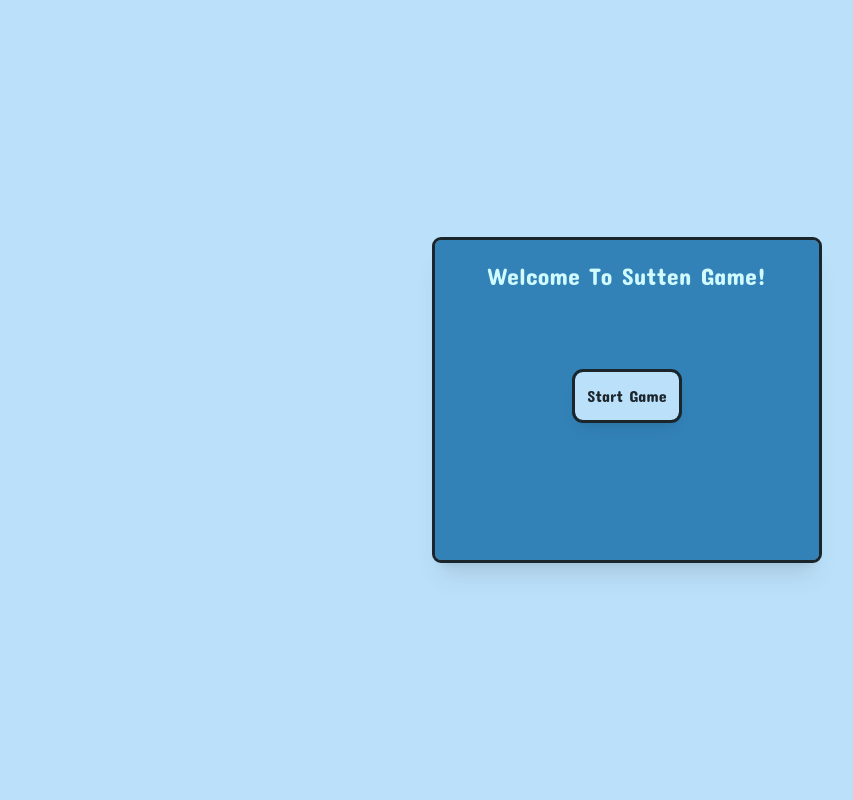
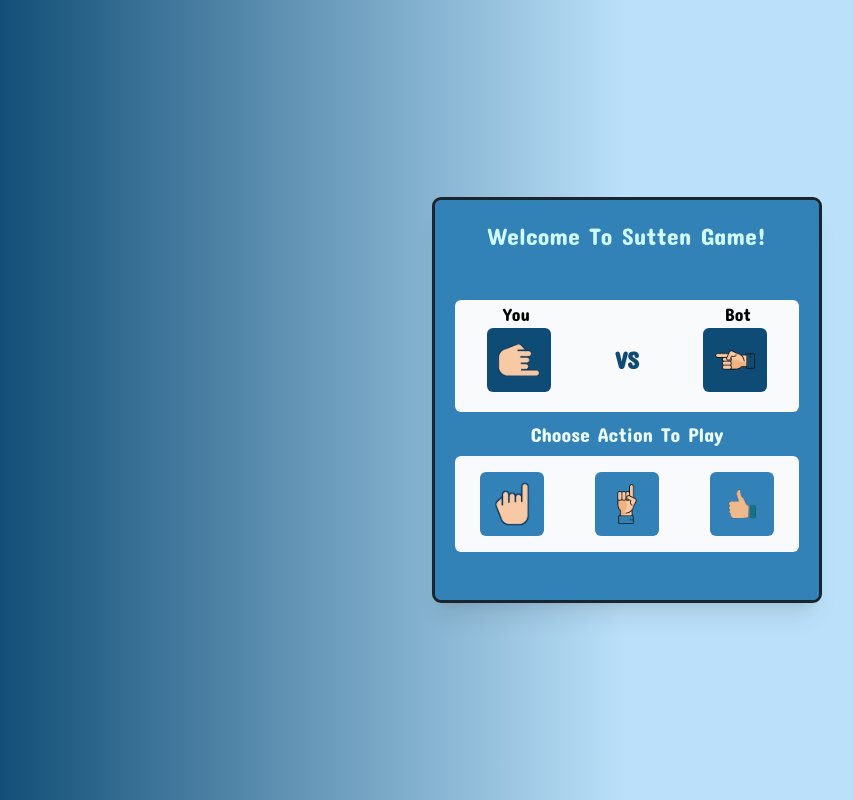
Before and after one commit to KristoS8/Sutten-Game, a website: page public/index.html in a window 1280 px wide. Both pictures are taken after a click on the button "Start Game". Shown: the whole page, without its empty margins (13-866 px from the left). Drawn offline with Linux system fonts and the light colour scheme.

Commit message:
menambah tampilan

```diff
--- a/public/index.html
+++ b/public/index.html
@@ -11,10 +11,50 @@
     <link rel="preconnect" href="https://fonts.gstatic.com" crossorigin />
     <link href="https://fonts.googleapis.com/css2?family=Concert+One&display=swap" rel="stylesheet" />
   </head>
-  <body class="bg-biru-muda flex justify-center items-center h-screen">
-    <div class="bg-biru h-80 w-96 shadow-xl rounded-md outline outline-hitam mx-auto text-center">
+  <body class="bg-gradient-to-r from-biru-tua via-biru-muda to-biru-muda flex justify-center items-center h-screen">
+    <div class="bg-biru h-1/2 w-96 shadow-xl rounded-md outline outline-hitam mx-auto text-center">
       <h1 class="text-2xl mt-5 mx-auto text-center font-Concert-one text-cyan-100">Welcome To Sutten Game!</h1>
-      <button class="bg-biru-muda active:bg-biru-tua active:text-white text-hitam font-Concert-one mx-auto p-3 mt-20 shadow-lg rounded-lg outline outline-hitam" >Start Game</button>
+      <button class="bg-biru-muda active:bg-biru-tua active:text-white text-hitam font-Concert-one mx-auto p-3 mt-20 shadow-lg rounded-lg outline outline-hitam transition duration-500 ease-in-out" onclick="" id="btnStartGame">
+        Start Game
+      </button>
+
+      <div id="matchGame">
+        <div class="bg-slate-50 ml-5 me-5 h-28 mt-12 rounded-md">
+          <div class="flex justify-between">
+            <p class="font-Concert-one text-lg flex justify-start ms-12">You</p>
+            <p class="font-Concert-one text-lg flex justify-end me-12">Bot</p>
+          </div>
+
+          <div class="flex justify-around items-center">
+            <div class="bg-biru-tua h-16 w-16 rounded-md">
+              <img src="img/littleFinger.png" class="h-16 w-16 rotate-90 p-2" alt="" />
+            </div>
+
+            <h2 class="flex items-center text-2xl font-Concert-one font-bold text-biru-tua">VS</h2>
+
+            <div class="bg-biru-tua h-16 w-16 rounded-md">
+              <img src="img/indexFinger.png" class="h-16 w-16 -rotate-90 p-2" alt="" />
+            </div>
+          </div>
+        </div>
+
+        <p class="font-Concert-one text-xl text-cyan-50 mt-2">Choose Action To Play</p>
+
+        <div class="bg-slate-50 mt-2 h-24 ms-5 me-5 rounded-md flex items-center justify-around">
+          <div class="bg-biru h-16 w-16 rounded-md cursor-pointer active:bg-biru-tua">
+            <img src="img/littleFinger.png" class="h-16 w-16 p-2" alt="" />
+          </div>
+          <div class="bg-biru h-16 w-16 rounded-md cursor-pointer active:bg-biru-tua">
+            <img src="img/indexFinger.png" class="h-16 w-16 p-2" alt="" />
+          </div>
+          <div class="bg-biru h-16 w-16 rounded-md cursor-pointer active:bg-biru-tua">
+            <img src="img/thumbsUp.png" class="h-16 w-16 p-2" alt="" />
+          </div>
+        </div>
+
+      </div>
+
+
     </div>
 
     <script src="js/data.js"></script>
--- a/public/js/data.js
+++ b/public/js/data.js
@@ -0,0 +1,11 @@
+let btnStartGame = document.getElementById('btnStartGame');
+let matchGame = document.getElementById('matchGame');
+
+matchGame.style.visibility = "hidden";
+
+btnStartGame.hidden = false;
+btnStartGame.addEventListener('click', function startGame() {
+
+  btnStartGame.hidden = true;
+  matchGame.style.visibility = "visible";
+});
--- a/tailwind.config.js
+++ b/tailwind.config.js
@@ -11,7 +11,7 @@ module.exports = {
       },
       fontFamily : {
         'Concert-one' : ['Concert One']
-      }
+      },
     },
   },
   plugins: [],
```
Also changed, not shown: public/css/output.css, public/img/indexFinger.png (added), public/img/thumbsUp.png (added).
